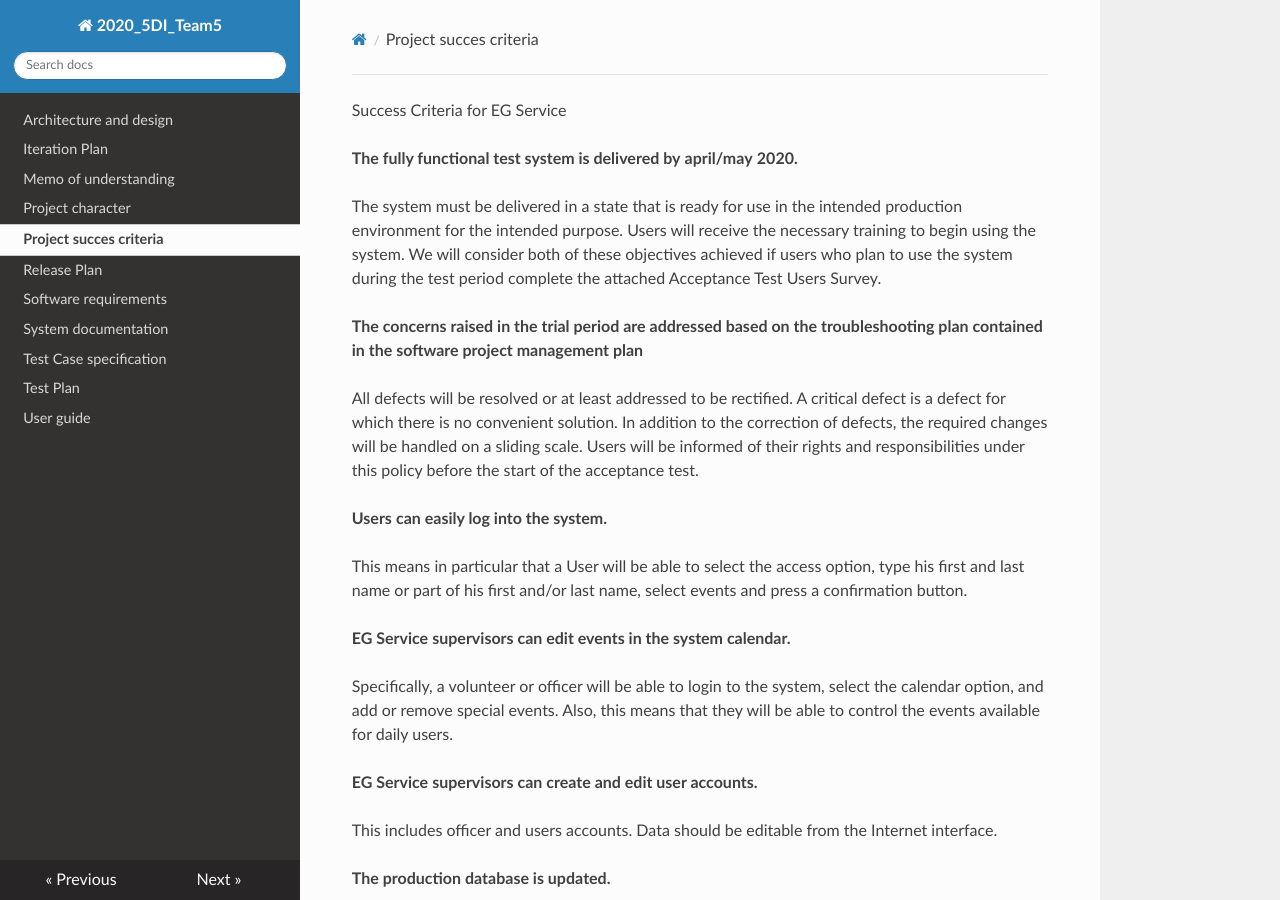
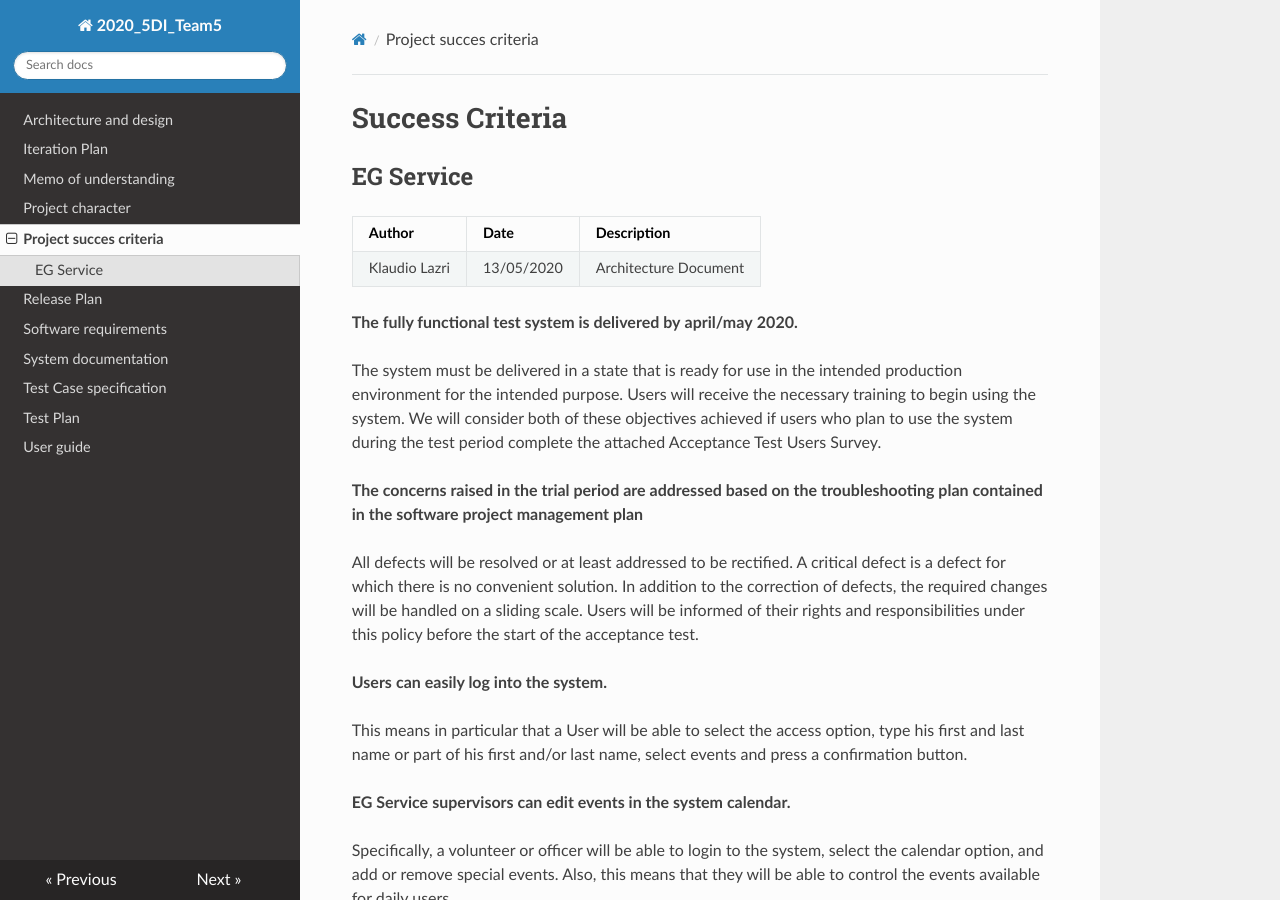
Before and after one commit to TeamPit/2020_5DI_team5_Conti, an MkDocs documentation site: the page built from docs/project_success_criteria.md, in a window 1280 px wide and 900 px high. Built offline with MkDocs 1.6.1, drawn with Linux system fonts in a browser that asks for light colours; nearby versions of some CDN libraries.

Commit message:
Update project_success_criteria.md

```diff
--- a/docs/project_success_criteria.md
+++ b/docs/project_success_criteria.md
@@ -1,4 +1,10 @@
-Success Criteria for EG Service
+# Success Criteria
+
+## EG Service
+
+| Author | Date | Description |
+| --- | --- | --- |
+| Klaudio Lazri | 13/05/2020 | Architecture Document |
 
 **The fully functional test system is delivered by**  **april/may**  **2020.**
 
```
